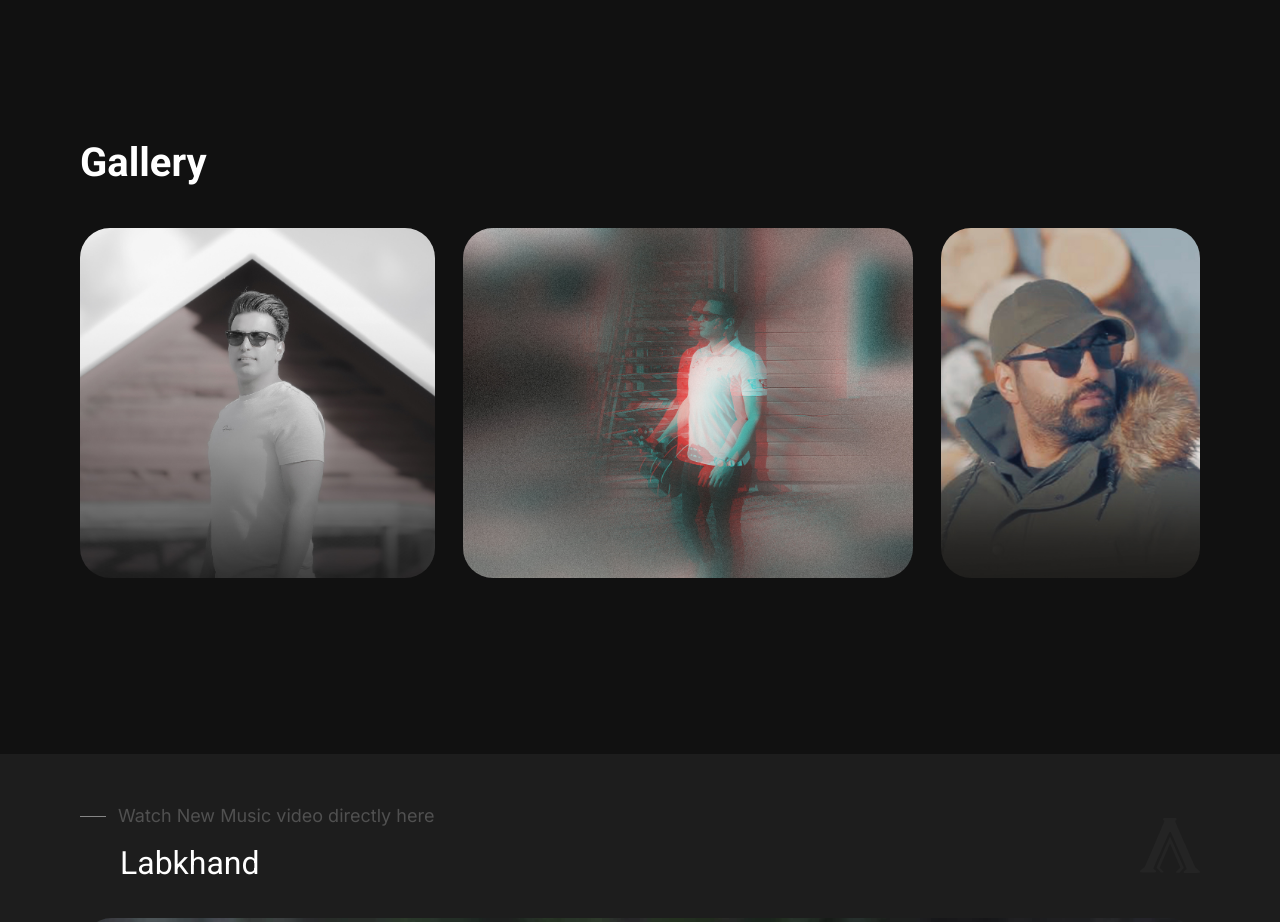
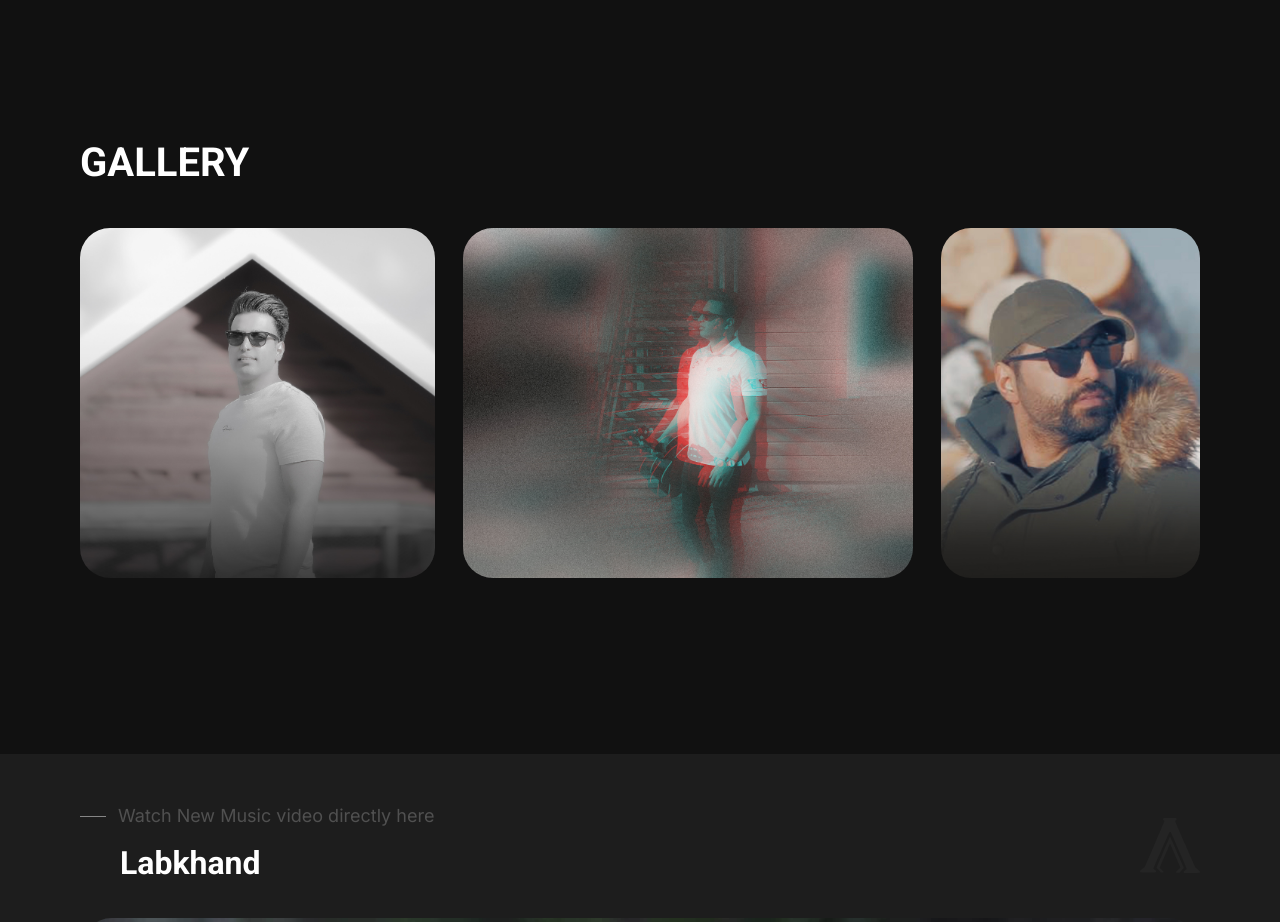
Before and after one commit to MiladDevarts/ahir-yousefi, a Next.js app: page / in a window 1280 px wide. Shown: the part 4600-5522 px from the top of the page. Built offline with nearby package versions, Linux system fonts and the light colour scheme; a web font is replaced by a local one.

Commit message:
fix: change letter-sens and spacing

```diff
--- a/components/Sections/Gallery/index.tsx
+++ b/components/Sections/Gallery/index.tsx
@@ -68,7 +68,9 @@ const Gallery = () => {
   return (
     <div id="gallery" className="overflow-hidden my-44">
       <section className="container">
-        <h2 className="mb-8 font-display font-bold text-[40px]">Gallery</h2>
+        <h2 className="mb-8 font-display font-bold text-[40px] uppercase">
+          Gallery
+        </h2>
         <div className="grid grid-cols-3 lg:grid-cols-12 grid-rows-2 lg:grid-rows-1 gap-x-7 gap-y-6">
           {galleryItems.map((item, index) => (
             <GalleryItem
--- a/components/Sections/MusicVideo/index.tsx
+++ b/components/Sections/MusicVideo/index.tsx
@@ -34,7 +34,9 @@ const MusicVideo = () => {
             </svg>
             Watch New Music video directly here
           </h5>
-          <h2 className="font-display text-[32px] my-3 pl-10">Labkhand</h2>
+          <h2 className="font-display font-bold text-[32px] my-3 pl-10">
+            Labkhand
+          </h2>
         </div>
         <svg
           className="mt-10"
```
